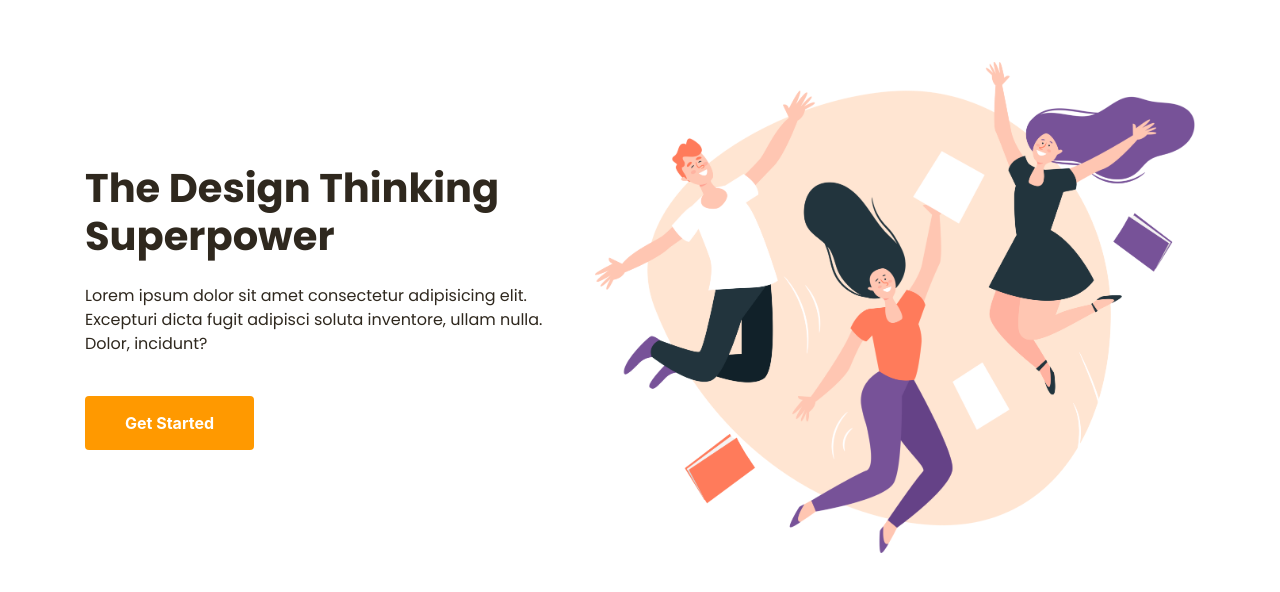
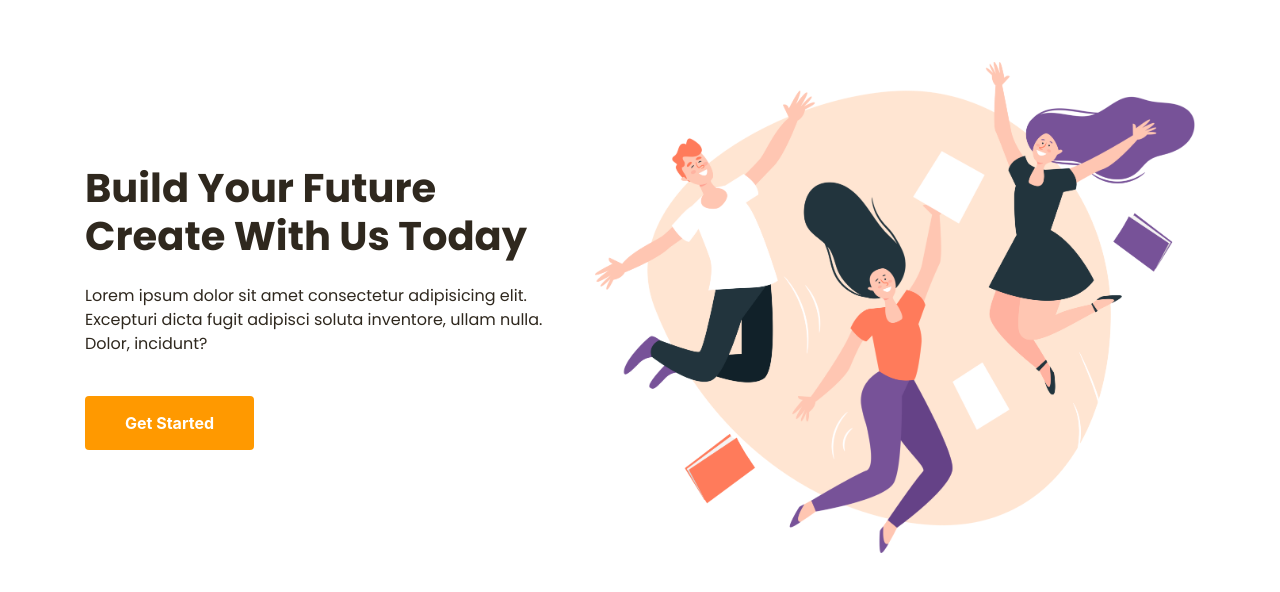
Before and after one commit to arvnabil/productly-design, a plain HTML site: page index.html in a window 1280 px wide. Shown: the part 90-682 px from the top of the page. Drawn offline with Linux system fonts and the light colour scheme.

Commit message:
update title & upload thumbnail

```diff
--- a/index.html
+++ b/index.html
@@ -4,7 +4,7 @@
 <head>
     <meta charset="UTF-8">
     <meta name="viewport" content="width=device-width, initial-scale=1.0">
-    <title>Latihan</title>
+    <title>Productly</title>
     <link rel="stylesheet" href="css/bootstrap.css">
     <link rel="stylesheet" href="css/style.css">
     <link href="https://fonts.googleapis.com/css?family=Poppins:300,400,700&display=swap" rel="stylesheet">
@@ -47,7 +47,7 @@
         <div class="container">
             <div class="row">
                 <div class="col align-self-center">
-                    <h1 class="font-weight-bold mb-4">The Design Thinking Superpower</h1>
+                    <h1 class="font-weight-bold mb-4">Build Your Future Create With Us Today</h1>
                     <p>
                         Lorem ipsum dolor sit amet consectetur adipisicing elit. Excepturi dicta fugit adipisci soluta
                         inventore, ullam nulla. Dolor, incidunt?
```
Also changed, not shown: thumbnail.jpg (added).
